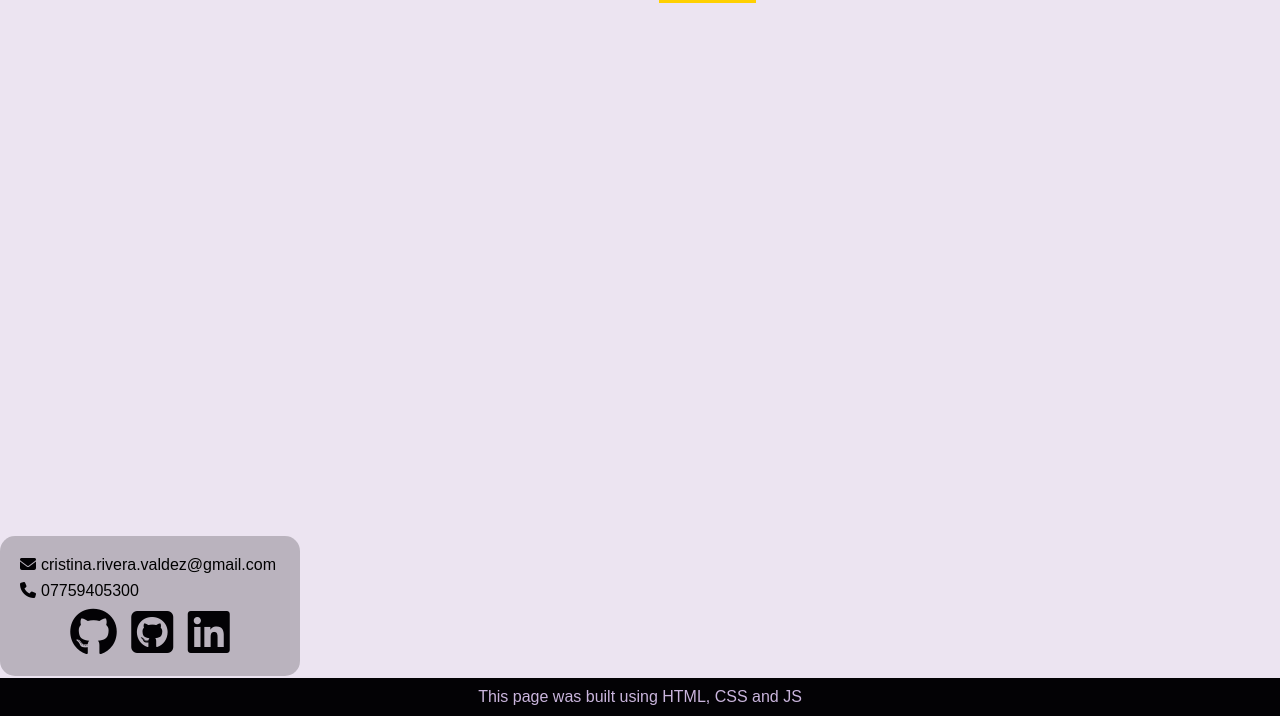
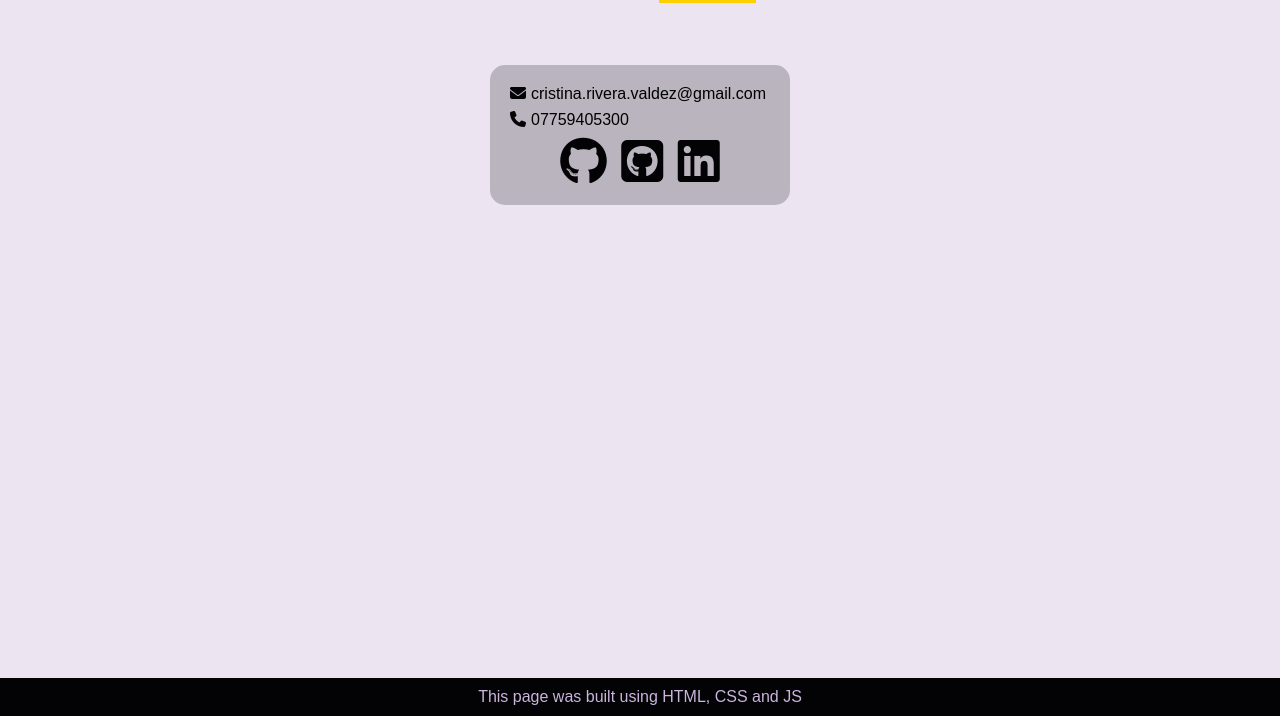
Before and after one commit to CristinaRiveraV/CristinaRiveraV.github.io, a PHP site: page /contact.htm in a window 1280 px wide. Shown: the part 84-800 px from the top of the page. Run offline with PHP 8.4, Linux system fonts and the light colour scheme; some libraries are stand-ins or nearby versions.

Commit message:
contacts css fixed

```diff
--- a/styles/myfirststyle.css
+++ b/styles/myfirststyle.css
@@ -60,13 +60,3 @@ body main .contactform label{
   background-color: rgb(112, 100, 194);
   padding: 10px;
 }
-.contactdetails{
-  position: fixed;
-  bottom: 40px;
-  width: 100%;
-  }
-
-.contact i.fas,
-.contact i.fab {
-    color: rgb(3, 2, 5);
-  }
```
